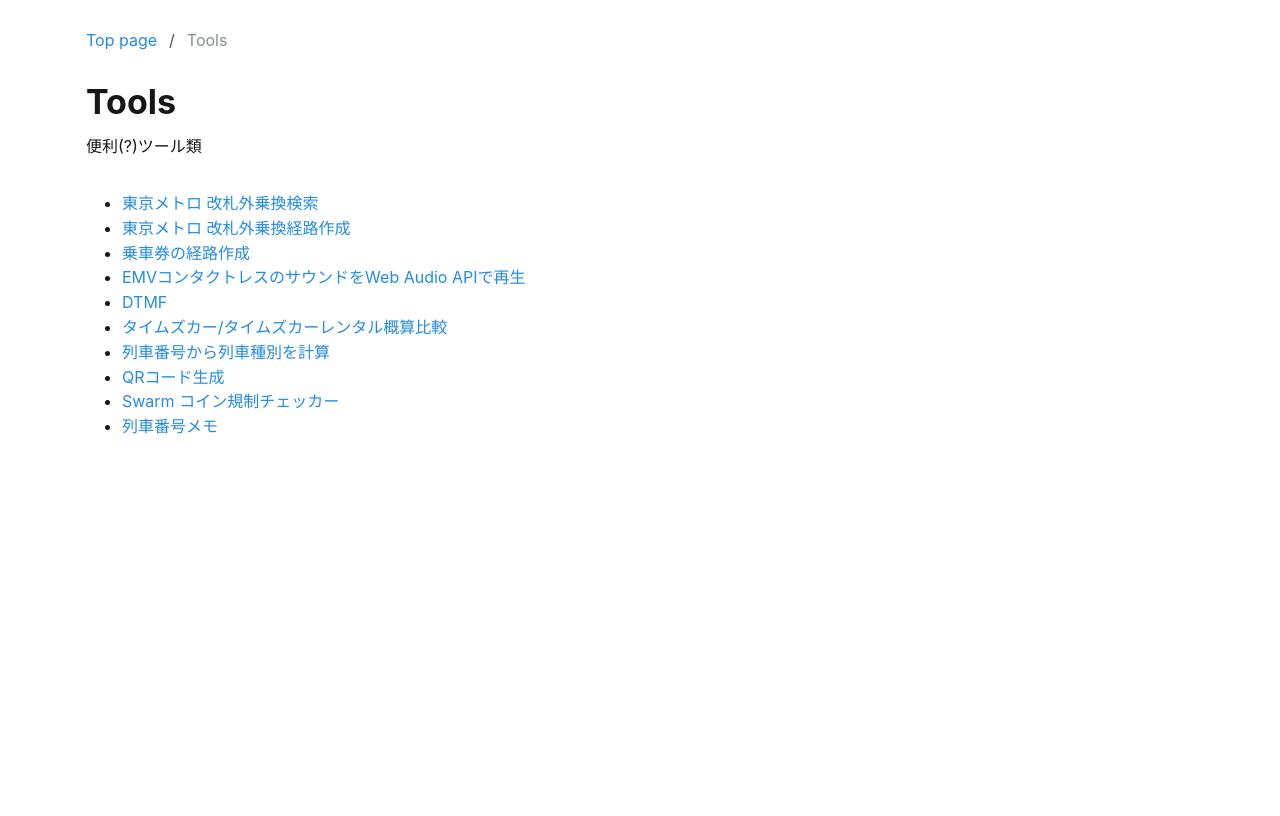
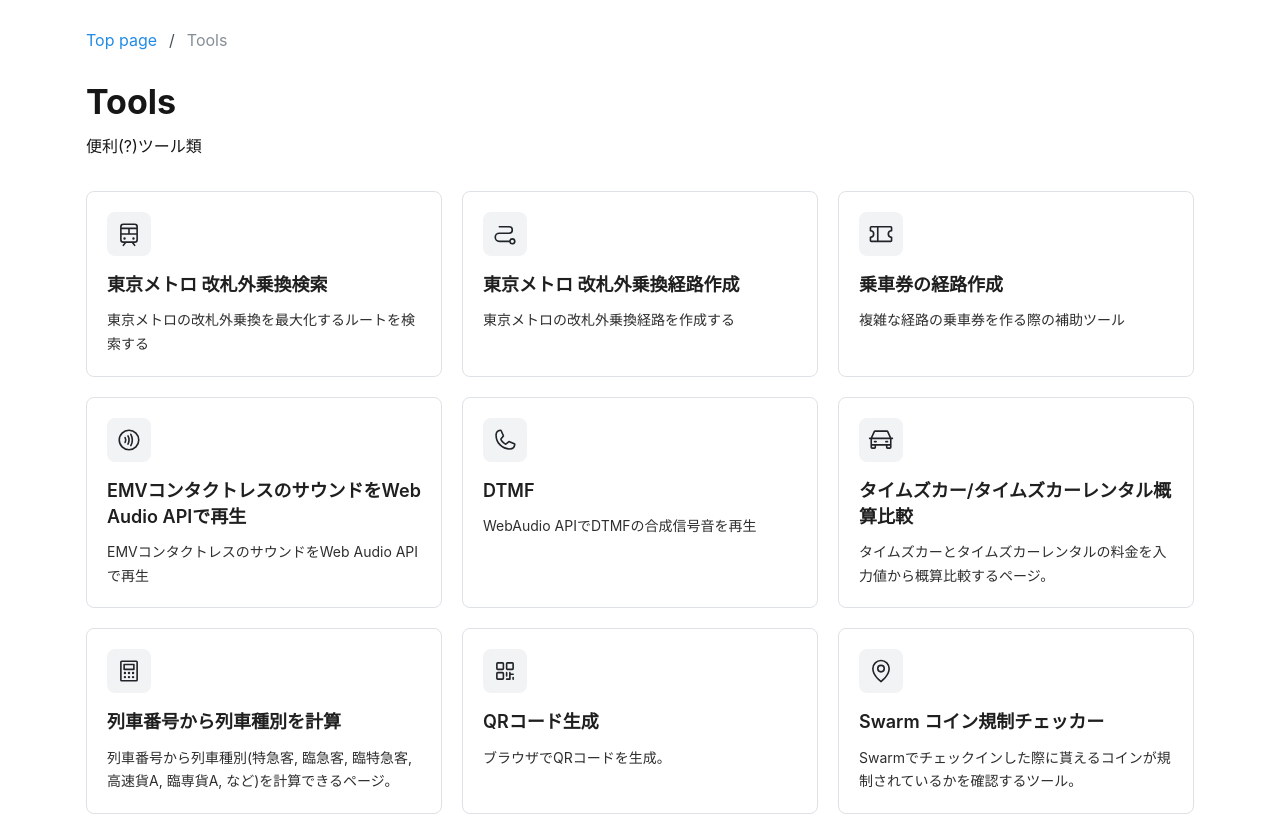
Before and after one commit to hiroxto/hiroxto.net, a Next.js app: page /tools in a window 1280 px wide. Shown: the top 816 px of the page. Built offline with nearby package versions, Linux system fonts and the light colour scheme.

Commit message:
feat: ツール一覧をカード表示に変更

```diff
--- a/app/tools/page.tsx
+++ b/app/tools/page.tsx
@@ -1,54 +1,89 @@
-import { List, ListItem, Stack } from '@mantine/core';
+import { Card, SimpleGrid, Stack, Text, ThemeIcon, Title } from '@mantine/core';
+import { CalculatorIcon } from '@phosphor-icons/react/dist/ssr/Calculator';
+import { CarIcon } from '@phosphor-icons/react/dist/ssr/Car';
+import { ContactlessPaymentIcon } from '@phosphor-icons/react/dist/ssr/ContactlessPayment';
+import { MapPinIcon } from '@phosphor-icons/react/dist/ssr/MapPin';
+import { NotebookIcon } from '@phosphor-icons/react/dist/ssr/Notebook';
+import { PathIcon } from '@phosphor-icons/react/dist/ssr/Path';
+import { PhoneIcon } from '@phosphor-icons/react/dist/ssr/Phone';
+import { QrCodeIcon } from '@phosphor-icons/react/dist/ssr/QrCode';
+import { TicketIcon } from '@phosphor-icons/react/dist/ssr/Ticket';
+import { TrainIcon } from '@phosphor-icons/react/dist/ssr/Train';
 import type { Metadata } from 'next';
-import { InternalLink } from '@/components/common/internal-link';
+import Link from 'next/link';
 import { SiteSubpageFrame } from '@/components/common/site-subpage-frame';
 import { siteOrigin } from '@/lib/metadata/site-origin';
+import { trainNumberIndexDescription, trainNumberIndexTitle } from '@/lib/train-number/page-config';
 
 const title = 'Tools';
 const description = '便利(?)ツール類';
 
-// ツールを追加する際は、ユーザーに一覧内の追加位置を指定してもらうこと。
-// 追加位置が未指定の場合は、独自に決めずユーザーに確認すること。
+/*
+ * ツールを追加する際は、ユーザーに一覧内の追加位置を指定してもらうこと。
+ * 追加位置が未指定の場合は、独自に決めずユーザーに確認すること。
+ * title と description は、遷移先ページの内容をそのまま使うこと。
+ * icon は、ツールの内容に最適なアイコンを選択すること。
+ */
 const tools = [
     {
         href: '/tools/tokyometro-transfer-search',
         title: '東京メトロ 改札外乗換検索',
+        description: '東京メトロの改札外乗換を最大化するルートを検索する',
+        icon: TrainIcon,
     },
     {
         href: '/tools/tokyometro-transfer-route-planner',
         title: '東京メトロ 改札外乗換経路作成',
+        description: '東京メトロの改札外乗換経路を作成する',
+        icon: PathIcon,
     },
     {
         href: '/tools/fare-ticket-route-planner',
         title: '乗車券の経路作成',
+        description: '複雑な経路の乗車券を作る際の補助ツール',
+        icon: TicketIcon,
     },
     {
         href: '/tools/cl-sound',
         title: 'EMVコンタクトレスのサウンドをWeb Audio APIで再生',
+        description: 'EMVコンタクトレスのサウンドをWeb Audio APIで再生',
+        icon: ContactlessPaymentIcon,
     },
     {
         href: '/tools/dtmf',
         title: 'DTMF',
+        description: 'WebAudio APIでDTMFの合成信号音を再生',
+        icon: PhoneIcon,
     },
     {
         href: '/tools/times-car-estimate-comparison',
         title: 'タイムズカー/タイムズカーレンタル概算比較',
+        description: 'タイムズカーとタイムズカーレンタルの料金を入力値から概算比較するページ。',
+        icon: CarIcon,
     },
     {
         href: '/tools/train-number-calc',
         title: '列車番号から列車種別を計算',
+        description: '列車番号から列車種別(特急客, 臨急客, 臨特急客, 高速貨A, 臨専貨A, など)を計算できるページ。',
+        icon: CalculatorIcon,
     },
     {
         href: '/tools/qr-code-gen',
         title: 'QRコード生成',
+        description: 'ブラウザでQRコードを生成。',
+        icon: QrCodeIcon,
     },
     {
         href: '/tools/swarm-checkin-regulation-checker',
         title: 'Swarm コイン規制チェッカー',
+        description: 'Swarmでチェックインした際に貰えるコインが規制されているかを確認するツール。',
+        icon: MapPinIcon,
     },
     {
         href: '/tools/train-number',
-        title: '列車番号メモ',
+        title: trainNumberIndexTitle,
+        description: trainNumberIndexDescription,
+        icon: NotebookIcon,
     },
 ] as const;
 
@@ -66,17 +101,32 @@ export const metadata: Metadata = {
 export default function ToolsPage() {
     return (
         <SiteSubpageFrame items={[{ label: 'Tools' }]} title={title} description={description}>
-            <Stack gap="lg">
-                <section>
-                    <List listStyleType="disc" withPadding>
-                        {tools.map((tool) => (
-                            <ListItem key={tool.href}>
-                                <InternalLink href={tool.href}>{tool.title}</InternalLink>
-                            </ListItem>
-                        ))}
-                    </List>
-                </section>
-            </Stack>
+            <SimpleGrid cols={{ base: 1, sm: 2, md: 3 }} spacing="lg">
+                {tools.map((tool) => (
+                    <Link
+                        key={tool.href}
+                        href={tool.href}
+                        aria-label={tool.title}
+                        className="rounded-md no-underline focus-visible:outline-2 focus-visible:outline-offset-4 focus-visible:outline-[#495057]"
+                    >
+                        <Card withBorder radius="md" padding="lg" component="article" h="100%">
+                            <Stack gap="md">
+                                <ThemeIcon size={44} radius="md" variant="light" color="gray">
+                                    <tool.icon size={26} aria-hidden="true" />
+                                </ThemeIcon>
+                                <div>
+                                    <Title order={2} size="h4" c="dark.8" fw={600}>
+                                        {tool.title}
+                                    </Title>
+                                    <Text size="sm" c="dark.6" mt="xs" lh={1.7}>
+                                        {tool.description}
+                                    </Text>
+                                </div>
+                            </Stack>
+                        </Card>
+                    </Link>
+                ))}
+            </SimpleGrid>
         </SiteSubpageFrame>
     );
 }
```
